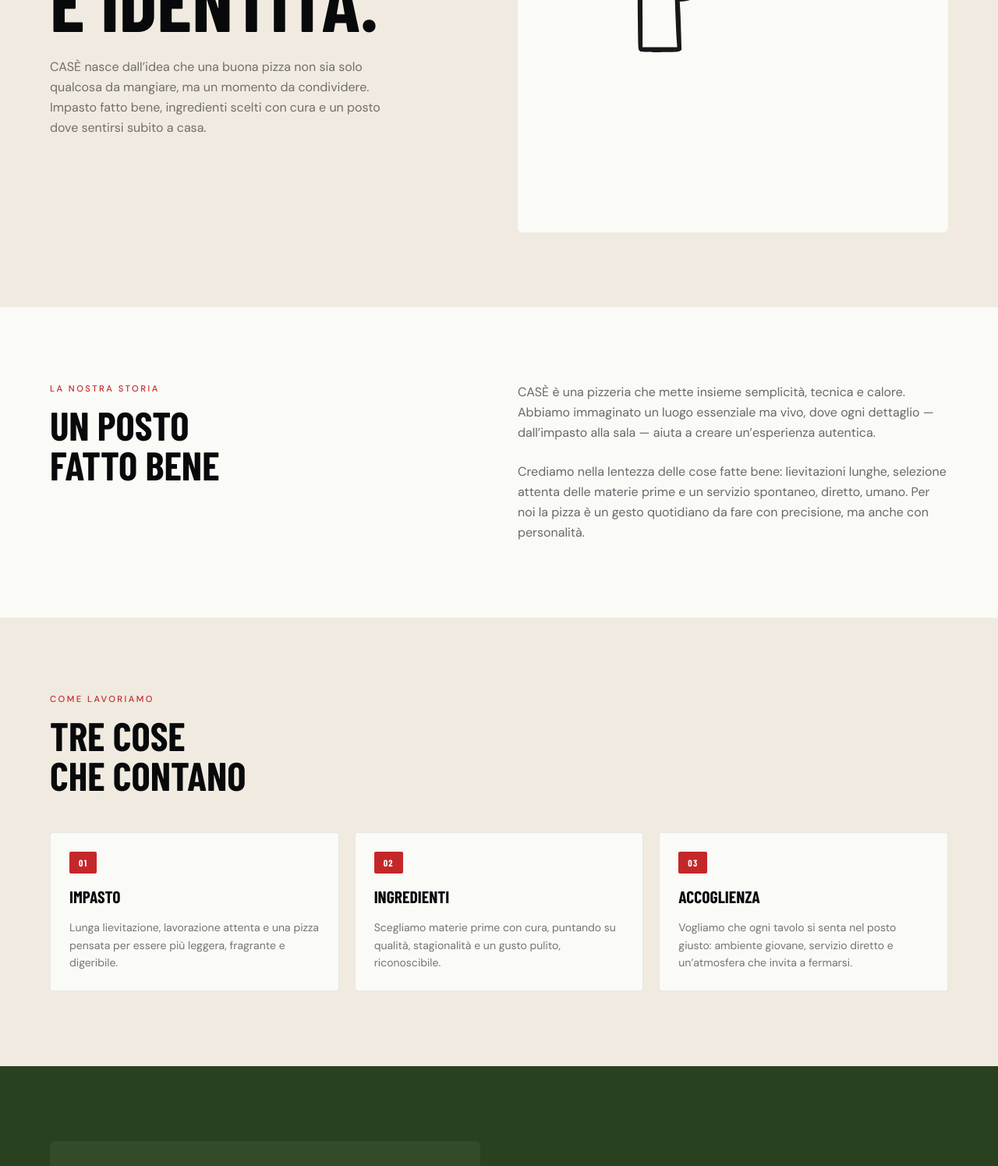
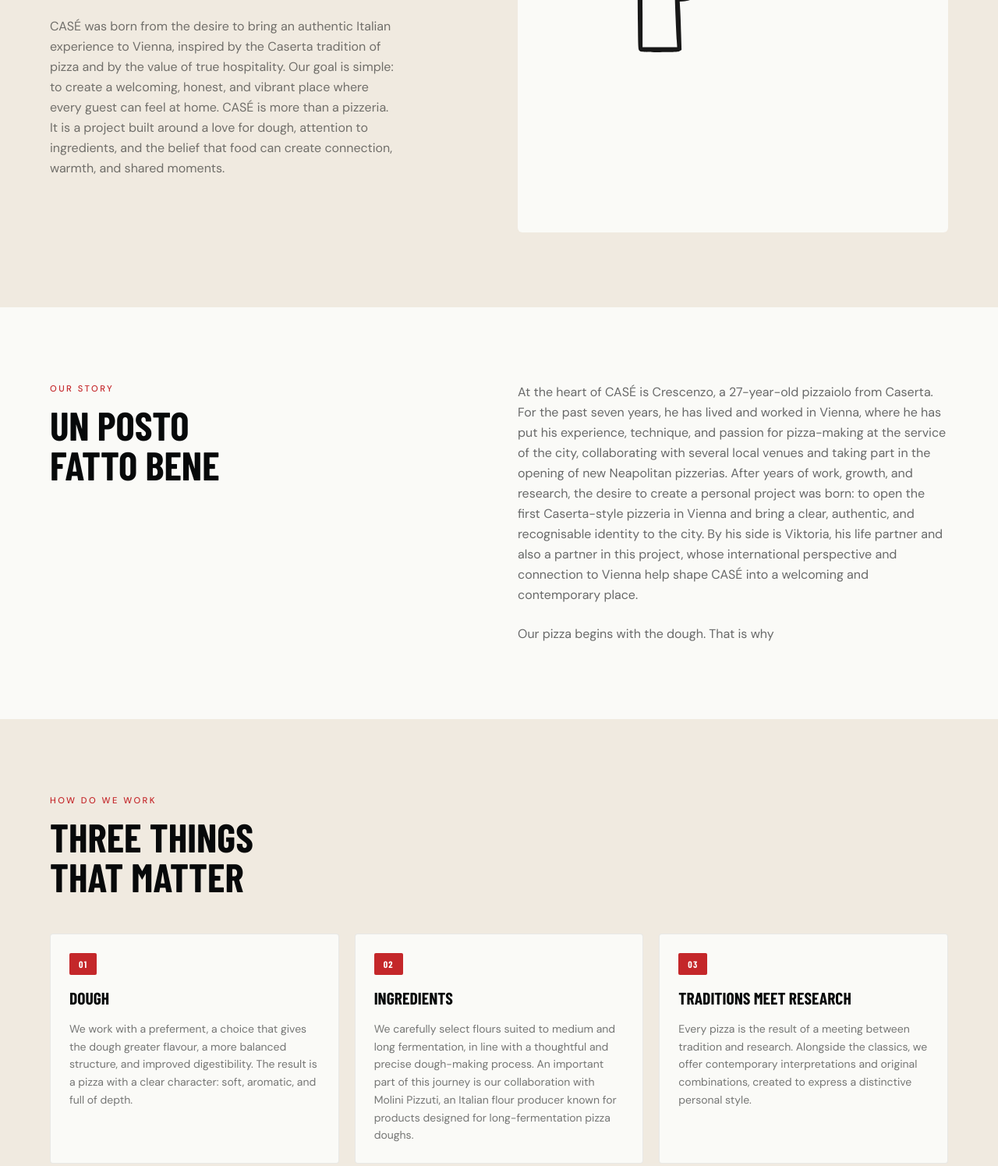
Before and after one commit to VincenzoPar/casePizzeria, a plain HTML site: page chi-siamo.html in a window 1280 px wide. Shown: the part 552-2047 px from the top of the page at 78% size. Drawn offline with nearby package versions, Linux system fonts and the light colour scheme.

Commit message:
Chi siamo page finita

```diff
--- a/chi-siamo.html
+++ b/chi-siamo.html
@@ -1,4 +1,4 @@
-<!doctype html>
+<!DOCTYPE html>
 <html lang="it">
   <head>
     <meta charset="UTF-8" />
@@ -158,15 +158,17 @@
           class="max-w-6xl mx-auto w-full grid grid-cols-1 md:grid-cols-2 gap-12 items-center"
         >
           <div>
-                <span class="section-label">Chi siamo</span>
-                <h1 class="hero-title mb-6">
-                  PIZZA,<br />CALORE<br />E IDENTITÀ.
-                </h1>
+            <span class="section-label">About Us</span>
+            <h1 class="hero-title mb-6">PIZZA,<br />CALORE<br />E IDENTITÀ.</h1>
             <p class="text-ink/55 text-base leading-relaxed max-w-md">
-                  CASÈ nasce dall’idea che una buona pizza non sia solo qualcosa
-                  da mangiare, ma un momento da condividere. Impasto fatto bene,
-                  ingredienti scelti con cura e un posto dove sentirsi subito a
-                  casa.
+              CASÉ was born from the desire to bring an authentic Italian
+              experience to Vienna, inspired by the Caserta tradition of pizza
+              and by the value of true hospitality. Our goal is simple: to
+              create a welcoming, honest, and vibrant place where every guest
+              can feel at home. CASÉ is more than a pizzeria. It is a project
+              built around a love for dough, attention to ingredients, and the
+              belief that food can create connection, warmth, and shared
+              moments.
             </p>
           </div>
 
@@ -184,25 +186,28 @@
 
       <!-- STORIA -->
       <section class="bg-offwhite px-6 py-24">
-            <div
-              class="max-w-6xl mx-auto grid grid-cols-1 md:grid-cols-2 gap-12"
-            >
+        <div class="max-w-6xl mx-auto grid grid-cols-1 md:grid-cols-2 gap-12">
           <div>
-                <span class="section-label">La nostra storia</span>
+            <span class="section-label">Our Story</span>
             <h2 class="section-title">UN POSTO<br />FATTO BENE</h2>
           </div>
           <div class="space-y-6">
             <p class="text-ink/60 leading-relaxed">
-                  CASÈ è una pizzeria che mette insieme semplicità, tecnica e
-                  calore. Abbiamo immaginato un luogo essenziale ma vivo, dove
-                  ogni dettaglio — dall’impasto alla sala — aiuta a creare
-                  un’esperienza autentica.
+              At the heart of CASÉ is Crescenzo, a 27-year-old pizzaiolo from
+              Caserta. For the past seven years, he has lived and worked in
+              Vienna, where he has put his experience, technique, and passion
+              for pizza-making at the service of the city, collaborating with
+              several local venues and taking part in the opening of new
+              Neapolitan pizzerias. After years of work, growth, and research,
+              the desire to create a personal project was born: to open the
+              first Caserta-style pizzeria in Vienna and bring a clear,
+              authentic, and recognisable identity to the city. By his side is
+              Viktoria, his life partner and also a partner in this project,
+              whose international perspective and connection to Vienna help
+              shape CASÉ into a welcoming and contemporary place.
             </p>
             <p class="text-ink/60 leading-relaxed">
-                  Crediamo nella lentezza delle cose fatte bene: lievitazioni
-                  lunghe, selezione attenta delle materie prime e un servizio
-                  spontaneo, diretto, umano. Per noi la pizza è un gesto
-                  quotidiano da fare con precisione, ma anche con personalità.
+              Our pizza begins with the dough. That is why
             </p>
           </div>
         </div>
@@ -212,8 +217,8 @@
       <section class="bg-linen px-6 py-24">
         <div class="max-w-6xl mx-auto">
           <div class="mb-12">
-                <span class="section-label">Come lavoriamo</span>
-                <h2 class="section-title">TRE COSE<br />CHE CONTANO</h2>
+            <span class="section-label">HOW DO WE WORK</span>
+            <h2 class="section-title">THREE THINGS<br />THAT MATTER</h2>
           </div>
 
           <div class="grid grid-cols-1 md:grid-cols-3 gap-5">
@@ -221,18 +226,20 @@
               <div class="event-badge">01</div>
               <h3
                 style="
-                      font-family: &quot;Barlow Condensed&quot;, sans-serif;
+                  font-family: 'Barlow Condensed', sans-serif;
                   font-weight: 700;
                   font-size: 1.35rem;
                   text-transform: uppercase;
                   margin-bottom: 0.75rem;
                 "
               >
-                    Impasto
+                Dough
               </h3>
               <p class="text-ink/55 text-sm leading-relaxed">
-                    Lunga lievitazione, lavorazione attenta e una pizza pensata
-                    per essere più leggera, fragrante e digeribile.
+                We work with a preferment, a choice that gives the dough greater
+                flavour, a more balanced structure, and improved digestibility.
+                The result is a pizza with a clear character: soft, aromatic,
+                and full of depth.
               </p>
             </article>
 
@@ -240,18 +247,21 @@
               <div class="event-badge">02</div>
               <h3
                 style="
-                      font-family: &quot;Barlow Condensed&quot;, sans-serif;
+                  font-family: 'Barlow Condensed', sans-serif;
                   font-weight: 700;
                   font-size: 1.35rem;
                   text-transform: uppercase;
                   margin-bottom: 0.75rem;
                 "
               >
-                    Ingredienti
+                Ingredients
               </h3>
               <p class="text-ink/55 text-sm leading-relaxed">
-                    Scegliamo materie prime con cura, puntando su qualità,
-                    stagionalità e un gusto pulito, riconoscibile.
+                We carefully select flours suited to medium and long
+                fermentation, in line with a thoughtful and precise dough-making
+                process. An important part of this journey is our collaboration
+                with Molini Pizzuti, an Italian flour producer known for
+                products designed for long-fermentation pizza doughs.
               </p>
             </article>
 
@@ -259,19 +269,20 @@
               <div class="event-badge">03</div>
               <h3
                 style="
-                      font-family: &quot;Barlow Condensed&quot;, sans-serif;
+                  font-family: 'Barlow Condensed', sans-serif;
                   font-weight: 700;
                   font-size: 1.35rem;
                   text-transform: uppercase;
                   margin-bottom: 0.75rem;
                 "
               >
-                    Accoglienza
+                Traditions meet Research
               </h3>
               <p class="text-ink/55 text-sm leading-relaxed">
-                    Vogliamo che ogni tavolo si senta nel posto giusto: ambiente
-                    giovane, servizio diretto e un’atmosfera che invita a
-                    fermarsi.
+                Every pizza is the result of a meeting between tradition and
+                research. Alongside the classics, we offer contemporary
+                interpretations and original combinations, created to express a
+                distinctive personal style.
               </p>
             </article>
           </div>
@@ -295,21 +306,21 @@
 
           <div>
             <span class="section-label" style="color: #f0eae0"
-                  >L’esperienza</span
+              >Our Promise</span
             >
             <h2 class="section-title" style="color: white">
               NON SOLO<br />UNA PIZZA
             </h2>
             <p class="text-white/70 leading-relaxed mb-5">
-                  Da CASÈ vieni per mangiare una pizza, ma resti per
-                  l’atmosfera. Luci calde, ritmo rilassato, tavoli condivisi,
-                  serate speciali e un’idea semplice: far sentire ogni persona
-                  accolta.
+              CASÉ was created to bring a real piece of Caserta to Vienna — in
+              flavour, in hospitality, and in the way we welcome people to the
+              table. Every detail, from the dough to the dining room, is
+              designed to communicate authenticity, quality, and a sense of
+              home.
             </p>
             <p class="text-white/70 leading-relaxed">
-                  Ci piace pensare al locale come a uno spazio vivo, dove il
-                  forno scalda davvero l’ambiente e dove stare insieme conta
-                  quanto mangiare bene.
+              Walking into CASÉ means finding pizza made with intention, an
+              honest atmosphere, and a project that puts people first.
             </p>
           </div>
         </div>
@@ -323,7 +334,7 @@
         <div class="max-w-3xl mx-auto">
           <h2
             style="
-                  font-family: &quot;Barlow Condensed&quot;, sans-serif;
+              font-family: 'Barlow Condensed', sans-serif;
               font-weight: 700;
               font-size: clamp(2rem, 5vw, 4rem);
               text-transform: uppercase;
@@ -335,7 +346,9 @@
             PASSA A TROVARCI.
           </h2>
           <p class="text-white/70 text-base mb-8">
-                Prenota un tavolo oppure vieni a scoprire il nostro spazio.
+            Book a table or just come by to experience the true taste of Caserta
+            in the heart of Vienna. We can't wait to welcome you to CASÉ and
+            share our passion for pizza and hospitality with you.
           </p>
           <a
             href="contatti.html"
@@ -343,7 +356,7 @@
               display: inline-block;
               background: white;
               color: #c4272a;
-                  font-family: &quot;Barlow Condensed&quot;, sans-serif;
+              font-family: 'Barlow Condensed', sans-serif;
               font-weight: 700;
               font-size: 0.85rem;
               letter-spacing: 0.14em;
@@ -375,8 +388,8 @@
               />
             </div>
             <p class="text-white/55 text-sm leading-relaxed max-w-xs">
-                  More than just a pizzeria — a cozy corner to slow down and
-                  feel good.
+              More than just a pizzeria — a cozy corner to slow down and feel
+              good.
             </p>
             <div class="flex gap-2 mt-5">
               <a
@@ -446,7 +459,7 @@
           <div>
             <p
               class="text-white/40 text-xs tracking-widest uppercase font-semibold mb-4"
-                  style="font-family: &quot;Barlow Condensed&quot;, sans-serif"
+              style="font-family: 'Barlow Condensed', sans-serif"
             >
               Navigation
             </p>
@@ -465,7 +478,7 @@
           <div>
             <p
               class="text-white/40 text-xs tracking-widest uppercase font-semibold mb-4"
-                  style="font-family: &quot;Barlow Condensed&quot;, sans-serif"
+              style="font-family: 'Barlow Condensed', sans-serif"
             >
               Where we are
             </p>
@@ -568,5 +581,3 @@
     </script>
   </body>
 </html>
-  </body>
-</html>
```
Also changed, not shown: contatti.html (+15 -5 lines), eventi.html (+15 -5 lines), index.html (+18 -23 lines). Lines whose indentation alone changed are shown as unchanged.
